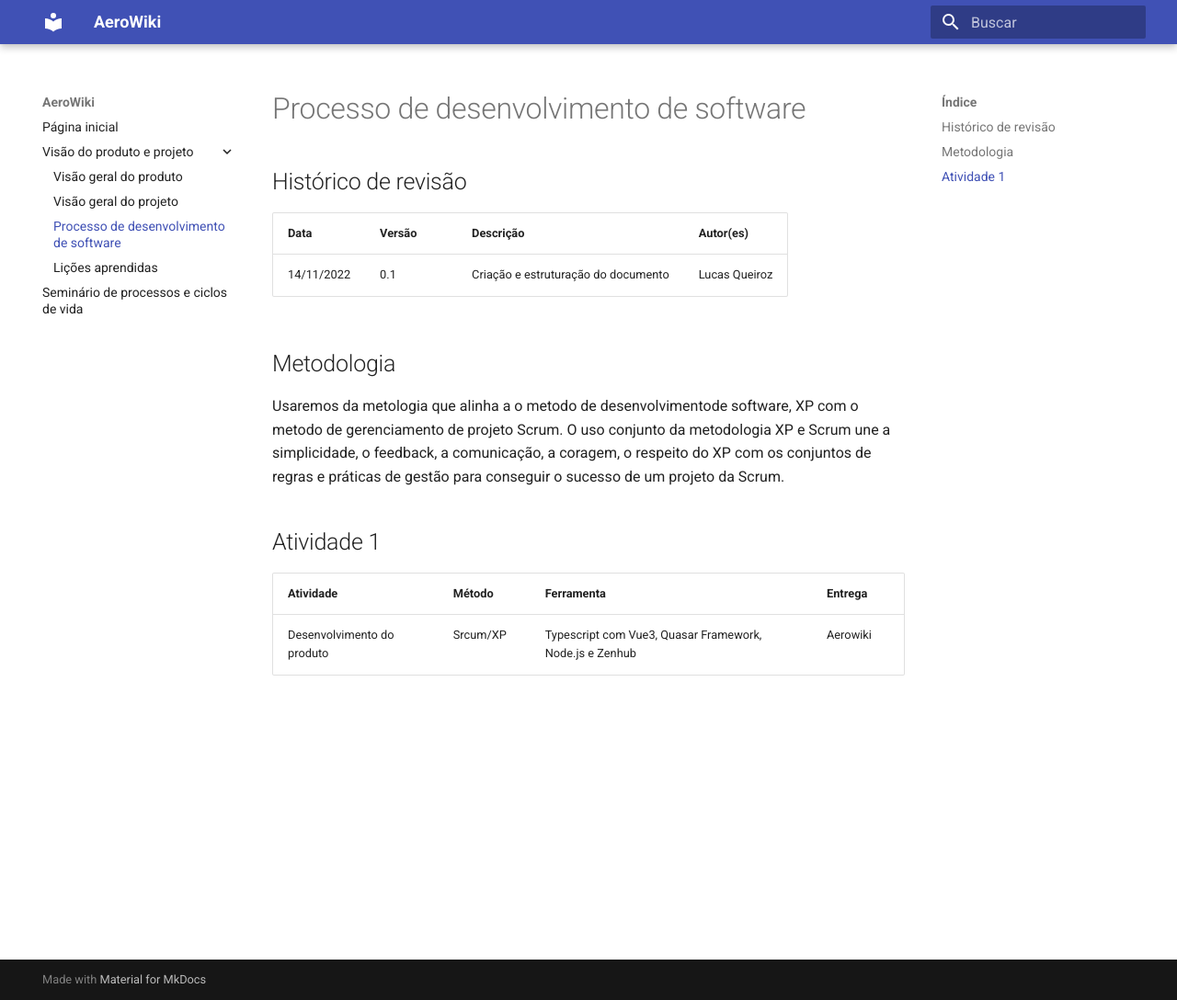
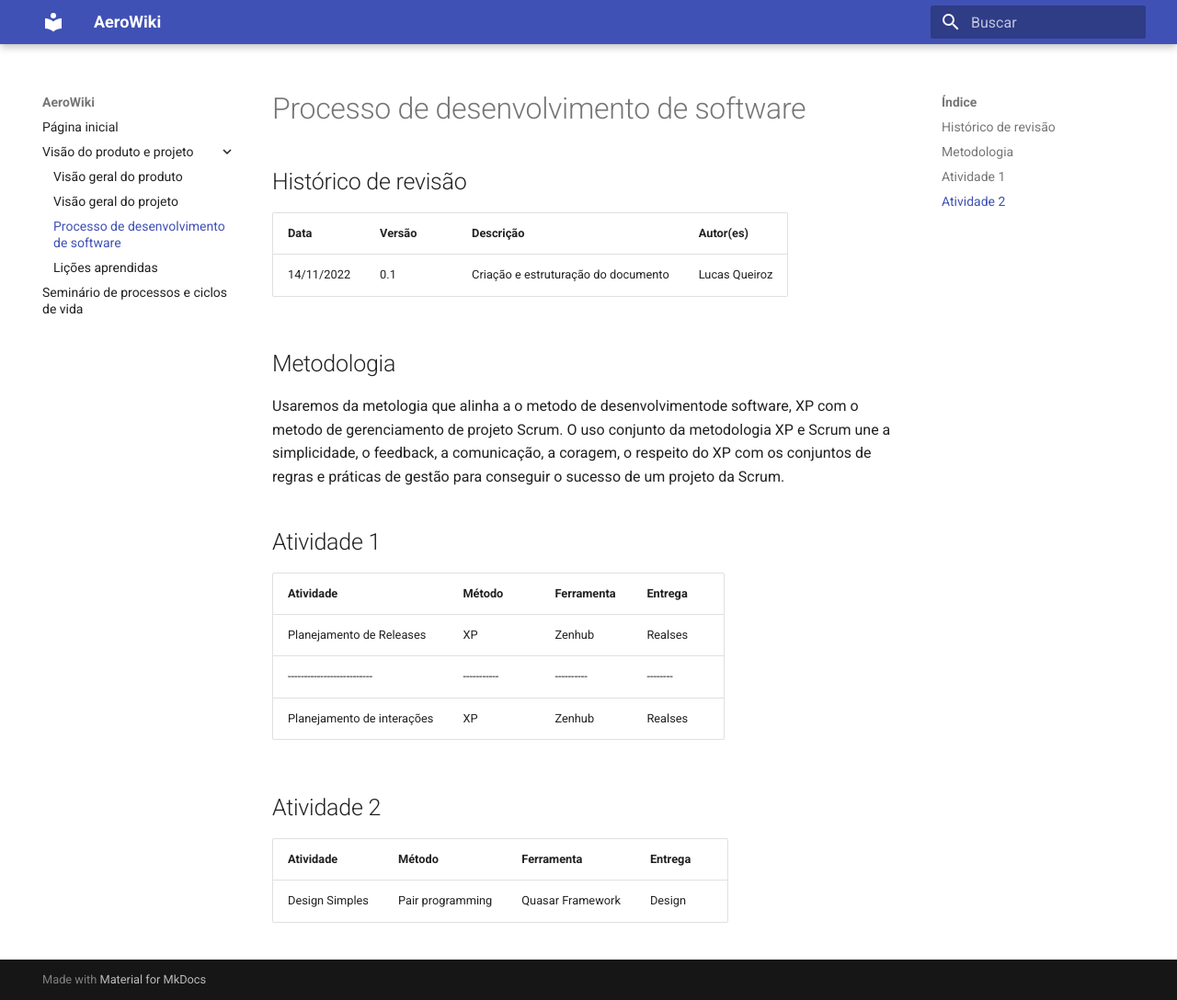
Before and after one commit to mdsreq-fga-unb/2022.2-AeroWiki, an MkDocs documentation site: the page built from docs/visao_do_produto_e_projeto/processo-de-desenvolvimento-de-software.md, in a window 1280 px wide and 1088 px high. Shown: the whole window at 92% size. Built offline with MkDocs 1.6.1 and Material for MkDocs 9.7.7, drawn with Linux system fonts in a browser that asks for light colours.

Commit message:
Update processo-de-desenvolvimento-de-software.md

```diff
--- a/docs/visao_do_produto_e_projeto/processo-de-desenvolvimento-de-software.md
+++ b/docs/visao_do_produto_e_projeto/processo-de-desenvolvimento-de-software.md
@@ -12,6 +12,14 @@ Usaremos da metologia que alinha a o metodo de desenvolvimentode software, XP co
 
 ## Atividade 1
 
-| Atividade                  | Método      | Ferramenta                                              | Entrega  |
-| -------------------------- | ----------- | ------------------------------------------------------- | -------- |
-| Desenvolvimento do produto | Srcum/XP    | Typescript com Vue3, Quasar Framework, Node.js e Zenhub | Aerowiki |
+| Atividade                  | Método      | Ferramenta | Entrega  |
+| -------------------------- | ----------- | ---------- | -------- |
+| Planejamento de Releases   | XP          |  Zenhub    | Realses  |
+| -------------------------- | ----------- | ---------- | -------- |
+| Planejamento de interações | XP          |  Zenhub    | Realses  |
+
+## Atividade 2
+
+| Atividade       | Método           | Ferramenta        | Entrega  |
+| --------------- | ---------------- | ----------------- | -------- |
+| Design  Simples | Pair programming |  Quasar Framework | Design   |
```
